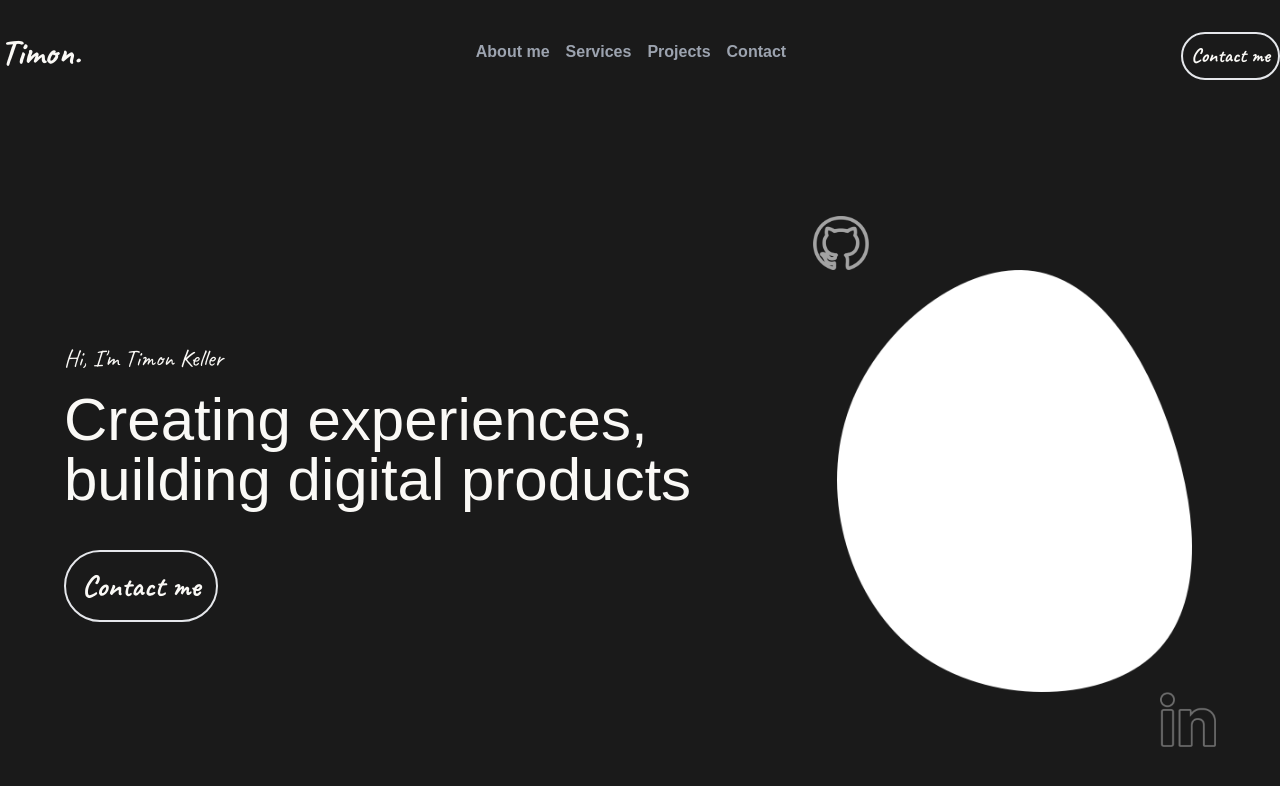
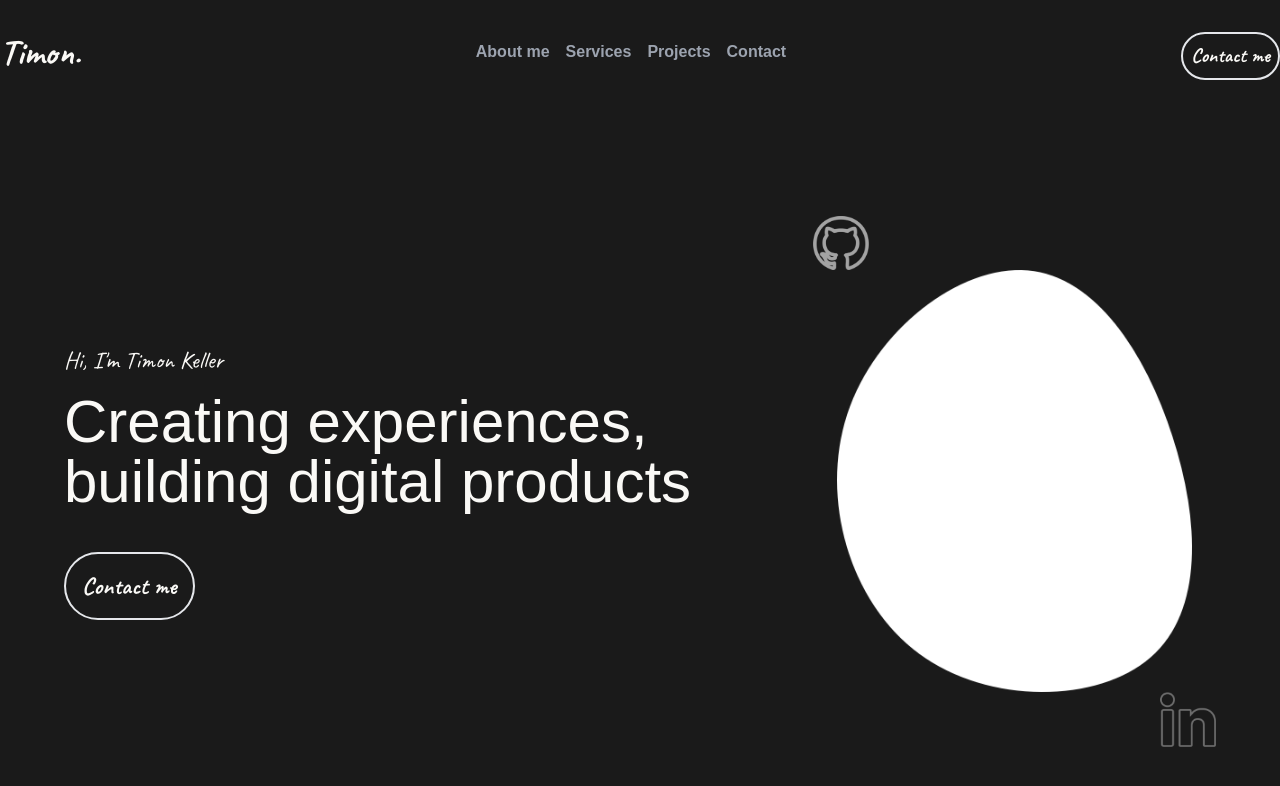
Before and after one commit to TimonKeller/Portfolio, a Next.js app: page / in a window 1280 px wide. Shown: the top 786 px of the page. Built offline with nearby package versions, Linux system fonts and the light colour scheme.

Commit message:
Update TopPart.jsx

```diff
--- a/components/TopPart.jsx
+++ b/components/TopPart.jsx
@@ -8,7 +8,7 @@ const TopPart = () => {
             <a className='text-center md:text-start font-caveat text-2xl text-text'> {"Hi, I'm Timon Keller"} </a>
             <p className='text-center md:text-start text-5xl md:text-6xl text-text'>Creating experiences, building digital products </p>
             <a href="mailto:timon.keller@bluewin.ch" className='self-center md:self-start'>
-                <button className='font-caveat text-text font-bold text-3xl mt-6 border-2 rounded-full p-4 hover:bg-white hover:text-black'>
+                <button className='font-caveat text-text font-bold text-2xl mt-6 border-2 rounded-full p-4 hover:bg-white hover:text-black'>
                     Contact me
                 </button>
             </a>
```
